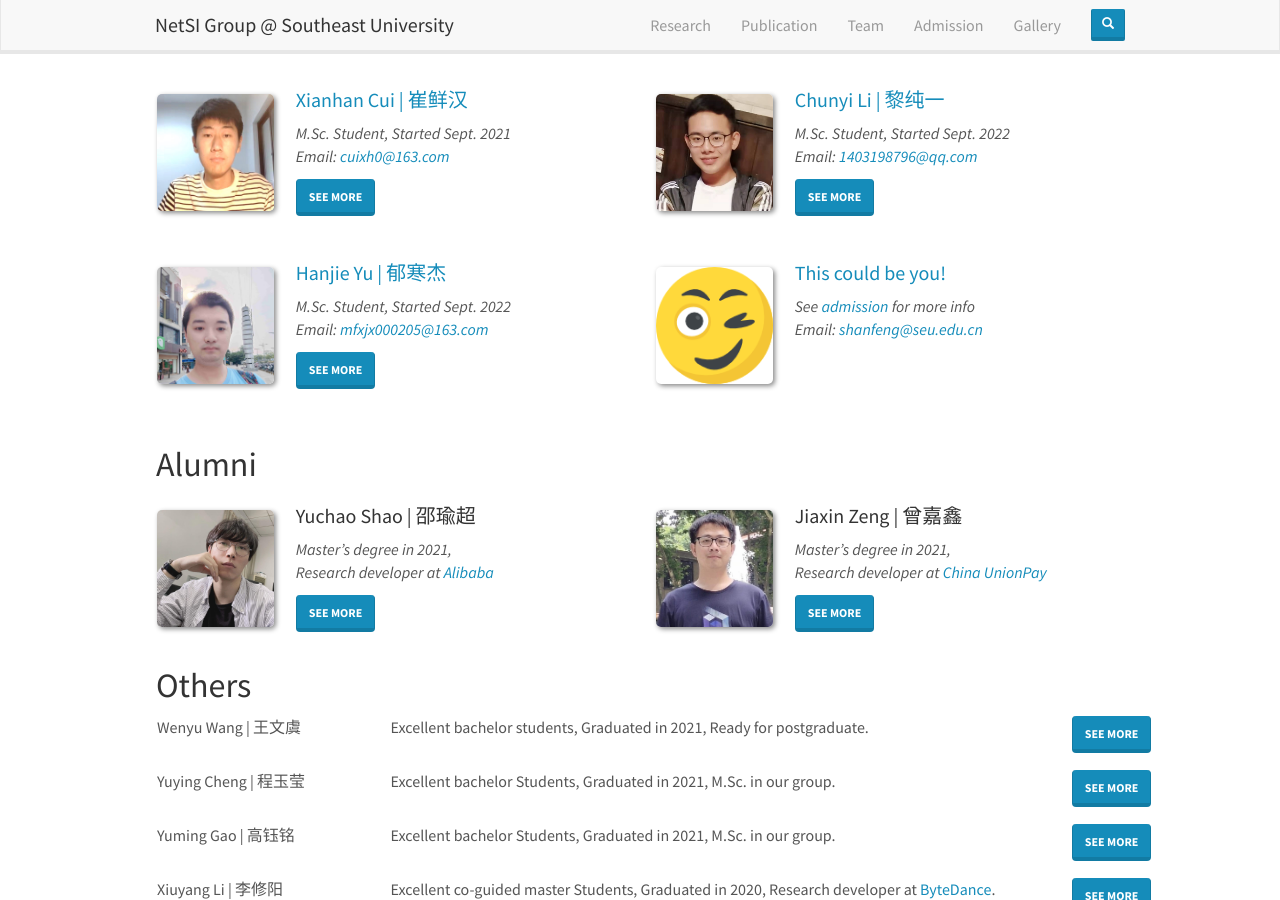
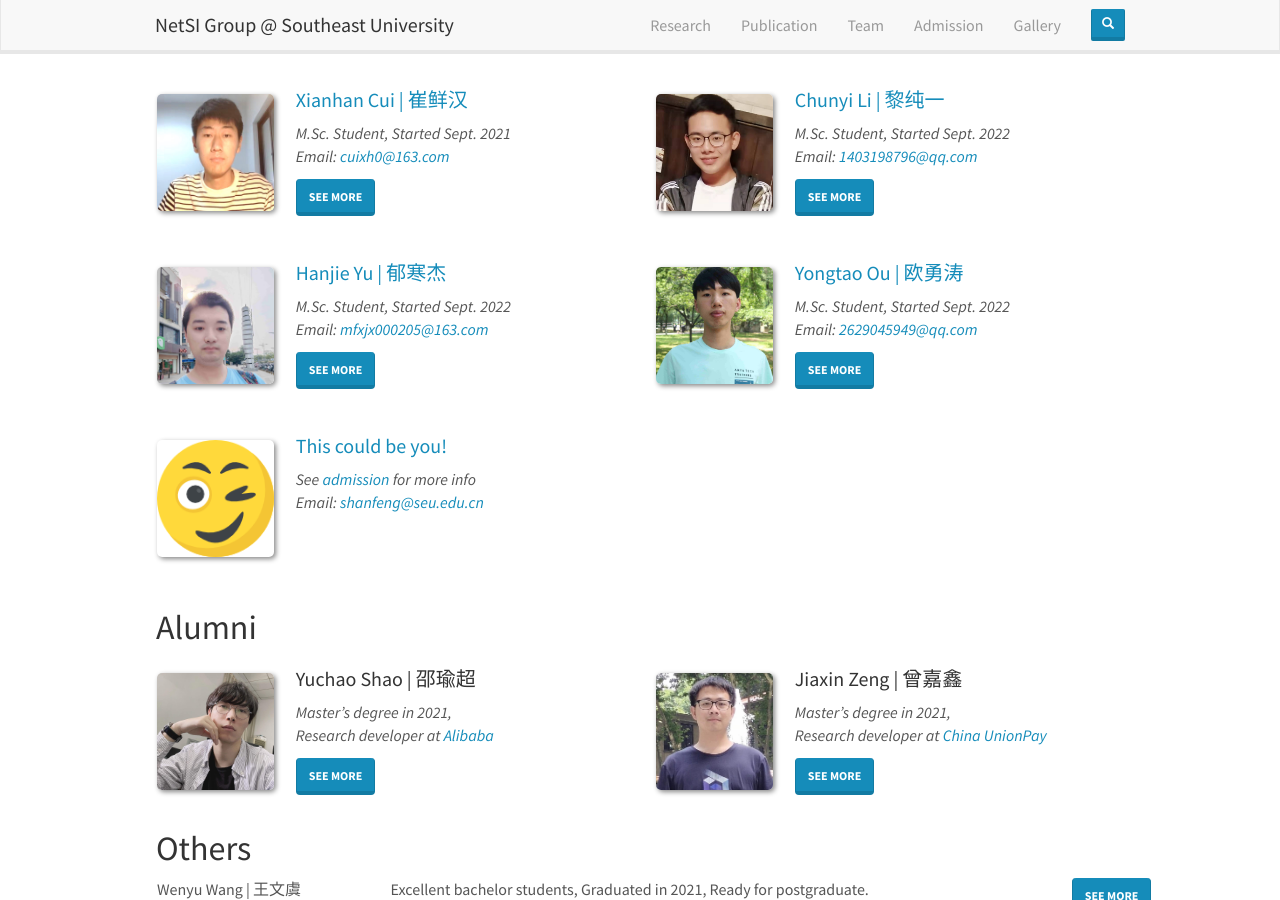
Before and after one commit to SEU-NetSI/seu-netsi.github.io, a Jekyll site: the page built from _pages/team.md, in a window 1280 px wide and 900 px high, scrolled down 1164 px. Built offline with Jekyll 4.4.1, drawn with Linux system fonts in a browser that asks for light colours; nearby versions of some CDN libraries.

Commit message:
Update students.yml

```diff
--- a/_data/students.yml
+++ b/_data/students.yml
@@ -192,6 +192,22 @@
   correspondence:
     - "<b>Github:</b> <a href='https://github.com/mfxjx000205' target='_blank'>https://github.com/mfxjx000205</a>"
 
+- name: Yongtao Ou
+  chinese: 欧勇涛
+  id: ouyongtao
+  photo: ouyongtao.jpg
+  info: M.Sc. Student, Started Sept. 2022
+  email: 2629045949@qq.com
+  link: https://github.com/shang-huan
+  education:
+    - "<b>2022.09 ~ Now:</b> M.Sc, <a href='https://cse.seu.edu.cn/main.htm' target='_blank'>School of Computer Science and Engineering</a>, <a href='https://www.seu.edu.cn/' target='_blank'>Southeast University</a>, China"
+    - "<b>2017.09 ~ 2021.06:</b> B.Sc, <a href='http://math.suda.edu.cn/' target='_blank'>School of Mathematical Sciences</a>, <a href='https://www.suda.edu.cn/' target='_blank'>Soochow University</a>, China"
+  interest:
+    - "<b>Internet of Things</b>"
+    - "<b>Algorithm Design</b>"
+  correspondence:
+    - "<b>Github:</b> <a href='https://github.com/shang-huan' target='_blank'>https://github.com/shang-huan</a>"
+
 - name: "This could be you!"
   chinese: placeholder
   id: placeholder
```
